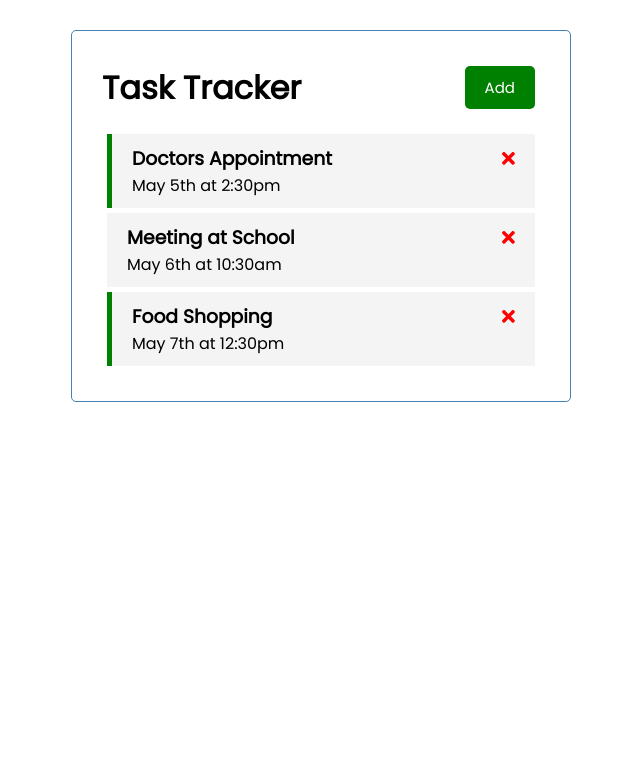
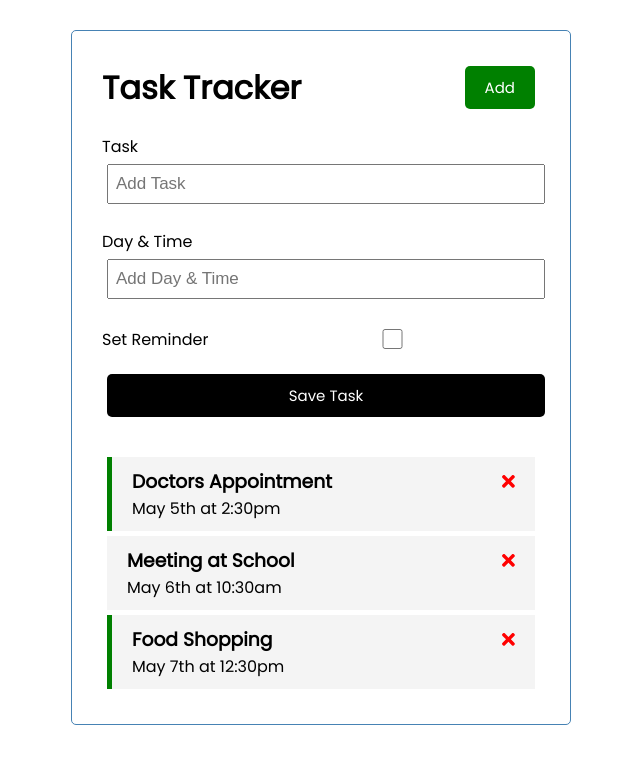
Before and after one commit to firojkabir/task-tracker-angular, an Angular app: page / in a window 1280 px wide. Shown: the top 764 px of the page, without its empty margins (319-959 px from the left). Built offline with nearby package versions, Linux system fonts and the light colour scheme; data requests are answered from the project's data file.

Commit message:
Create add-task(form) component

```diff
--- /dev/null
+++ b/src/app/components/add-task/add-task.component.css
@@ -0,0 +1,3 @@
+.add-form {
+  margin-bottom: 40px;
+}
--- /dev/null
+++ b/src/app/components/add-task/add-task.component.html
@@ -0,0 +1,36 @@
+<form class="add-form">
+    <div class="form-control">
+        <label for="text">Task</label>
+        <input
+            type="text"
+            name="text"
+            id="text"
+            placeholder="Add Task"
+            [(ngModel)]="text"
+        />
+    </div>
+    <div class="form-control">
+        <label for="day">Day & Time</label>
+        <input
+            type="text"
+            name="day"
+            id="day"
+            placeholder="Add Day & Time"
+            [(ngModel)]="day"
+        />
+    </div>
+    <div class="form-control form-control-check">
+        <label for="reminder">Set Reminder</label>
+        <input
+            type="checkbox"
+            name="reminder"
+            id="reminder"
+            [(ngModel)]="reminder"
+        />
+    </div>
+    <input
+        type="submit"
+        value="Save Task"
+        class="btn btn-block"
+    />
+</form>
--- /dev/null
+++ b/src/app/components/add-task/add-task.component.ts
@@ -0,0 +1,18 @@
+import { Component, OnInit } from '@angular/core';
+
+@Component({
+  selector: 'app-add-task',
+  templateUrl: './add-task.component.html',
+  styleUrls: ['./add-task.component.css']
+})
+export class AddTaskComponent implements OnInit {
+  text: string;
+  day: string;
+  reminder: boolean = false;
+
+  constructor() { }
+
+  ngOnInit(): void {
+  }
+
+}
--- a/src/app/components/tasks/tasks.component.html
+++ b/src/app/components/tasks/tasks.component.html
@@ -1,3 +1,4 @@
+<app-add-task></app-add-task>
 <app-task-item
     *ngFor="let task of tasks"
     [task]="task"
```
Also changed, not shown: src/app/app.module.ts (+6 -2 lines), 1 other file (tests, documents, lock files or other folders).
